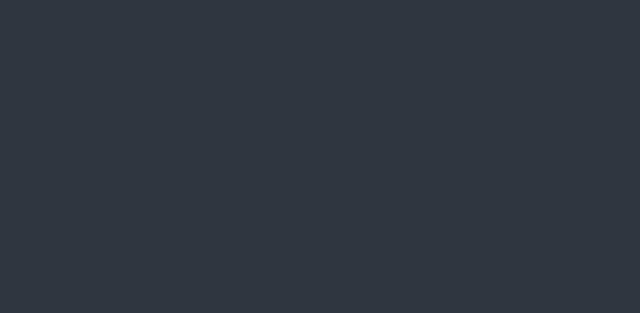
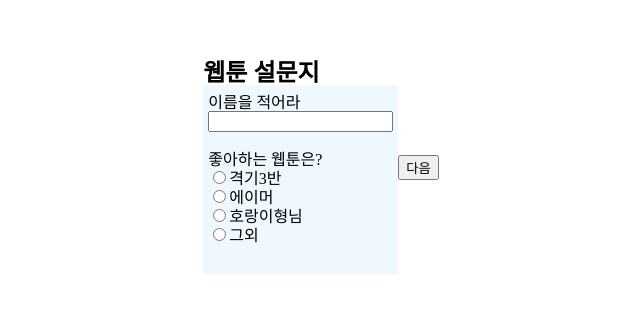
Before and after one commit to ShinEunJin/react-typescript-study, a React (Create React App) app: page /survey/0 in a window 1280 px wide. Before the commit this address had no page. Shown: the part 233-546 px from the top of the page, without its empty margins (319-959 px from the left). Built offline with nearby package versions, Linux system fonts and the light colour scheme.

Commit message:
컴포넌트 조작 기초

```diff
--- a/src/App.tsx
+++ b/src/App.tsx
@@ -7,10 +7,6 @@ const GlobalStyle = createGlobalStyle`
   ${reset}
   * {
     box-sizing: border-box
-  }
-  body {
-    background-color: ${(props) => props.theme.bgColor};
-    color: ${(props) => props.theme.textColor}
   }
   a {
     text-decoration: none;
--- /dev/null
+++ b/src/Composition/Composition.tsx
@@ -0,0 +1,19 @@
+import "./styles.scss";
+import data from "./data1.json";
+import { Link } from "react-router-dom";
+
+const Composition = () => {
+  return (
+    <div className="container">
+      <div className="survey-container">
+        {data.map((v, i) => (
+          <Link className="survey-index" key={i} to={`/survey/${v.id}`}>
+            {v.title}
+          </Link>
+        ))}
+      </div>
+    </div>
+  );
+};
+
+export default Composition;
--- /dev/null
+++ b/src/Composition/CompositionForm.tsx
@@ -0,0 +1,57 @@
+import "./styles.scss";
+import { useEffect, useState } from "react";
+import { useParams } from "react-router-dom";
+import Data from "./data2.json";
+import CompositionSteps from "./CompositionStep";
+
+interface DataTypes {
+  id: string;
+  title: string;
+  steps: {
+    title: string;
+    type: string;
+    name?: string;
+    options?: string[];
+    dependOn?: {
+      dependOnName: string;
+      dependOnValue: string;
+    };
+  }[][];
+}
+
+const CompositionForm = () => {
+  const [data, setData] = useState<DataTypes | null>(null);
+  const [page, setPage] = useState(0);
+
+  // 하위 컴포넌트에서 input 가지고 놀다가 망함. 상위 컴포넌트 항상 생각
+  const [surveyResult, setSurveyResult] = useState<any>({});
+
+  const { id } = useParams();
+
+  useEffect(() => {
+    if (id) setData(Data[Number(id)]);
+  }, [id]);
+
+  return (
+    <div className="container">
+      {data && (
+        <div>
+          <h1 className="title">{data.title}</h1>
+          <div>
+            {data.steps[page].map((v, i) => (
+              <CompositionSteps
+                key={i}
+                {...v}
+                surveyResult={surveyResult}
+                setSurveyResult={setSurveyResult}
+              />
+            ))}
+          </div>
+        </div>
+      )}
+      <button onClick={() => setPage((prev) => prev + 1)}>다음</button>
+    </div>
+  );
+};
+
+export default CompositionForm;
--- /dev/null
+++ b/src/Composition/CompositionStep.tsx
@@ -0,0 +1,70 @@
+interface CompositionStepProps {
+  title: string;
+  type: string;
+  name?: string;
+  options?: string[];
+  dependOn?: {
+    dependOnName: string;
+    dependOnValue: string;
+  };
+  surveyResult: any;
+  setSurveyResult: any;
+}
+
+const CompositionStep = (props: CompositionStepProps) => {
+  const handleInputChange = (e: any, title: any, name?: any) => {
+    if (name)
+      props.setSurveyResult({
+        ...props.surveyResult,
+        [title]: e.target.value + `[${name}]`,
+      });
+    else
+      props.setSurveyResult({ ...props.surveyResult, [title]: e.target.value });
+    console.log(props.surveyResult);
+  };
+  return (
+    <div className="survey-steps-container">
+      {props.dependOn ? (
+        Object.values(props.surveyResult).includes(
+          props.dependOn.dependOnValue + `[${props.dependOn.dependOnName}]`
+        ) && (
+          <>
+            <div>{props.title}</div>
+            <input
+              type={props.type}
+              onChange={(e) => handleInputChange(e, props.title)}
+              value={props.surveyResult[props.title] || ""}
+            />
+          </>
+        )
+      ) : (
+        <>
+          <div>{props.title}</div>
+          {props.type !== "singleChoice" && (
+            <input
+              type={props.type}
+              onChange={(e) => handleInputChange(e, props.title)}
+              value={props.surveyResult[props.title] || ""}
+            />
+          )}
+          {props.options &&
+            props.options.map((v, i) => (
+              <div key={i}>
+                <input
+                  type="radio"
+                  name={props.name}
+                  value={v}
+                  onChange={(e) =>
+                    handleInputChange(e, props.title, props.name)
+                  }
+                />
+                <label>{v}</label>
+              </div>
+            ))}
+        </>
+      )}
+    </div>
+  );
+};
+
+export default CompositionStep;
--- /dev/null
+++ b/src/Composition/data1.json
@@ -0,0 +1,10 @@
+[
+  {
+    "id": "0",
+    "title": "웹툰에 관한 설문조사"
+  },
+  {
+    "id": "1",
+    "title": "개발자에 관한 설문조사"
+  }
+]
--- /dev/null
+++ b/src/Composition/data2.json
@@ -0,0 +1,78 @@
+[
+  {
+    "id": "0",
+    "title": "웹툰 설문지",
+    "steps": [
+      [
+        {
+          "title": "이름을 적어라",
+          "type": "text"
+        },
+        {
+          "title": "좋아하는 웹툰은?",
+          "type": "singleChoice",
+          "name": "prefer",
+          "options": ["격기3반", "에이머", "호랑이형님", "그외"]
+        },
+        {
+          "title": "그외 무슨 웹툰을 좋아하나?",
+          "type": "text",
+          "dependOn": {
+            "dependOnName": "prefer",
+            "dependOnValue": "그외"
+          }
+        }
+      ],
+      [
+        {
+          "title": "직업을 적어라.",
+          "type": "text"
+        },
+        {
+          "title": "웹툰을 좋아하나?",
+          "type": "singleChoice",
+          "name": "like",
+          "options": ["좋아한다", "아니다"]
+        },
+        {
+          "title": "좋아하는 이유는?",
+          "type": "text",
+          "dependOn": {
+            "dependOnName": "like",
+            "dependOnValue": "좋아한다"
+          }
+        },
+        {
+          "title": "좋아하지 않는 이유는?",
+          "type": "text",
+          "dependOn": {
+            "dependOnName": "like",
+            "dependOnValue": "아니다"
+          }
+        }
+      ]
+    ]
+  },
+  {
+    "id": "1",
+    "title": "개발자 설문지",
+    "steps": [
+      [
+        {
+          "title": "사용하는 프레임워크는?",
+          "type": "singleChoice",
+          "name": "using",
+          "options": ["Angular", "React", "Vue", "그외"]
+        },
+        {
+          "title": "그외 어떤 프레임워크를 쓰는가?",
+          "type": "text",
+          "dependOn": {
+            "dependOnName": "using",
+            "dependOnValue": "그외"
+          }
+        }
+      ]
+    ]
+  }
+]
--- /dev/null
+++ b/src/Composition/styles.scss
@@ -0,0 +1,30 @@
+.container {
+    width: 100vw;
+    height: 100vh;
+    display: flex;
+    justify-content: center;
+    align-items: center;
+}
+
+.survey-container {
+    background-color: rgb(243, 236, 236);
+    width: 30vw;
+    margin: 0 auto;;
+}
+
+.survey-index {
+    display: block;
+    margin-bottom: 20px;
+    cursor: pointer;
+}
+
+.title {
+    font-size: 1.5em;
+    font-weight: 600;
+}
+
+.survey-steps-container{
+    width: 100%;
+    padding: 10px 5px;
+    background-color: aliceblue;
+}
--- a/src/Router.tsx
+++ b/src/Router.tsx
@@ -1,14 +1,14 @@
 import { BrowserRouter, Routes, Route } from "react-router-dom";
 
-import Coins from "./CoinTracker/Coins";
-import Coin from "./CoinTracker/Coin";
+import Composition from "./Composition/Composition";
+import CompositionForm from "./Composition/CompositionForm";
 
 const Router = () => {
   return (
     <BrowserRouter>
       <Routes>
-        <Route path="/" element={<Coins />} />
-        <Route path=":coinId" element={<Coin />} />
+        <Route path="/survey" element={<Composition />} />
+        <Route path="/survey/:id" element={<CompositionForm />} />
       </Routes>
     </BrowserRouter>
   );
--- a/src/index.tsx
+++ b/src/index.tsx
@@ -4,15 +4,11 @@ import { CookiesProvider } from "react-cookie";
 
 import App from "./App";
 import store from "./redux/modules";
-import { ThemeProvider } from "styled-components";
-import { theme } from "./theme";
 
 ReactDOM.render(
   <CookiesProvider>
     <Provider store={store}>
-      <ThemeProvider theme={theme}>
-        <App />
-      </ThemeProvider>
+      <App />
     </Provider>
   </CookiesProvider>,
   document.getElementById("root")
--- a/src/styled/Styled.tsx
+++ b/src/styled/Styled.tsx
@@ -34,7 +34,6 @@ const Tag = styled.span`
 const Box = styled.div<BoxProps>`
   width: 200px;
   height: 200px;
-  background-color: ${(props) => props.bgColor};
   animation: ${rotateAnim} 2s linear infinite;
   display: flex;
   justify-content: center;
--- a/src/styled/styled.d.ts
+++ b/src/styled/styled.d.ts
@@ -4,6 +4,5 @@ declare module "styled-components" {
   export interface DefaultTheme {
     textColor: string;
     bgColor: string;
-    accentColor: string;
   }
 }
--- a/src/theme.ts
+++ b/src/theme.ts
@@ -3,5 +3,4 @@ import { DefaultTheme } from "styled-components";
 export const theme: DefaultTheme = {
   bgColor: "#2f3640",
   textColor: "#f5f6fa",
-  accentColor: "#44bd32",
 };
```
